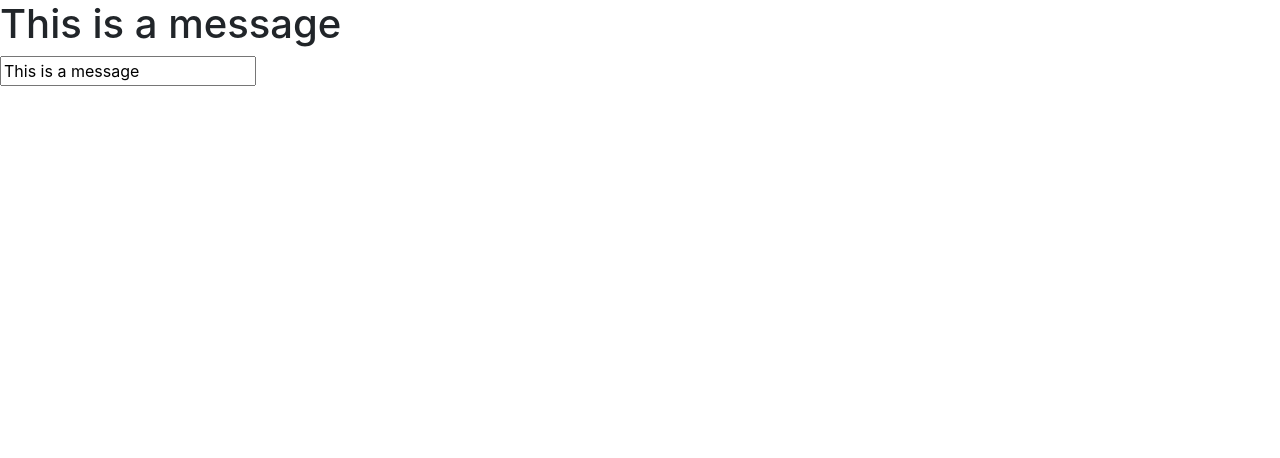
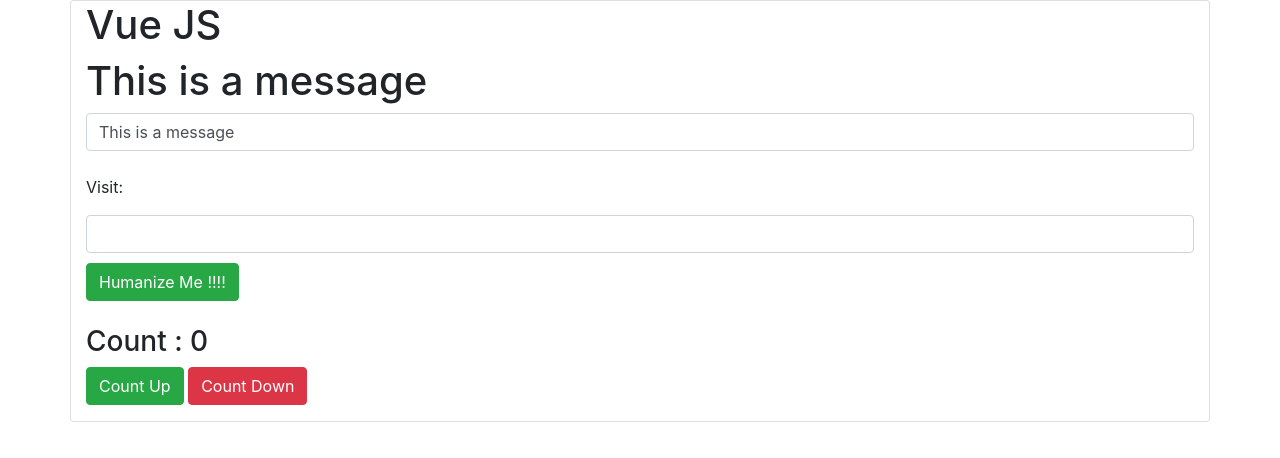
Before and after one commit to HendroPrabowo/BelajarVueJS, a plain HTML site: page home.html in a window 1280 px wide. Drawn offline with nearby package versions, Linux system fonts and the light colour scheme.

Commit message:
vue js 7

```diff
--- a/home.html
+++ b/home.html
@@ -7,9 +7,24 @@
         <title>Learn Vue JS</title>
     </head>
     <body>
-        <div id="app">
-            <h1>{{ message }}</h1>
-            <input type="text" name="" value="" v-model="message">
+        <div class="container card">
+            <h1>Vue JS</h1>
+            <div id="app" class="form-group">
+                <h1>{{ message }}</h1>
+                <input type="text" name="" value="" v-model="message" class="form-control">
+
+                <br>
+                <p>
+                      Visit: <a v-bind:href="url">{{ cleanUrl }}</a>
+                </p>
+                <input type="text" class="form-control" v-model="url">
+                <button type="button" name="button" class="btn btn-success" @click="humanizeUrl" style="margin-top: 10px">Humanize Me !!!!</button>
+
+                <br><br>
+                <h3>Count : {{ count }}</h3>
+                <button type="button" name="button" class="btn btn-success" @click="countUp">Count Up</button>
+                <button type="button" name="button" class="btn btn-danger" @:click="countDown">Count Down</button>
+            </div>
         </div>
     </body>
 
@@ -18,7 +33,21 @@
         var app = new Vue({
             el: "#app",
             data: {
-                message : "This is a message"
+                message : "This is a message",
+                count: 0,
+                url: "",
+                cleanUrl: ""
+            },
+            methods: {
+                countUp: function(){
+                    this.count += 1
+                },
+                countDown: function(){
+                    this.count -= 1
+                },
+                humanizeUrl: function(){
+                    this.cleanUrl = this.url.replace(/^https?:\/\//, '').replace(/\/$/, '')
+                }
             }
         })
     </script>
```
